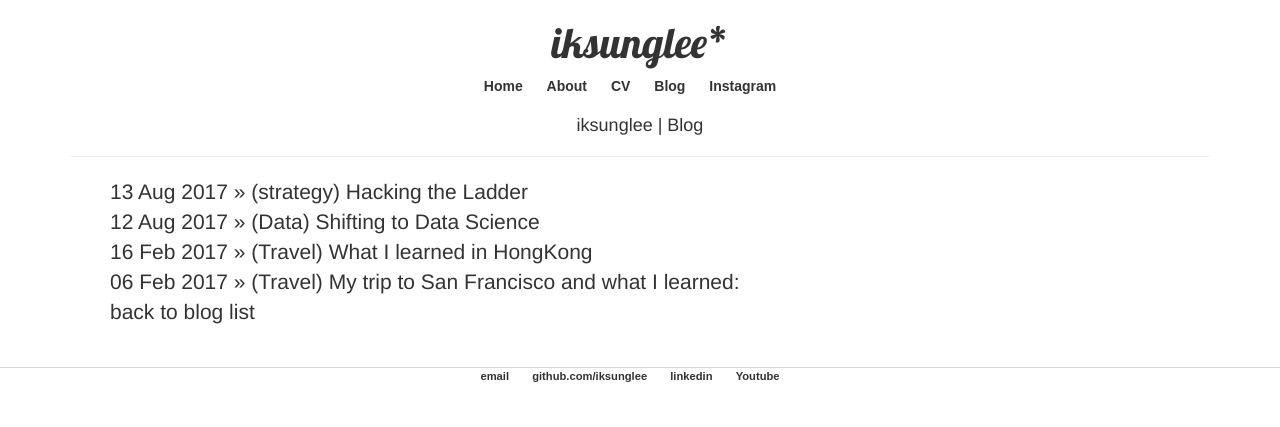
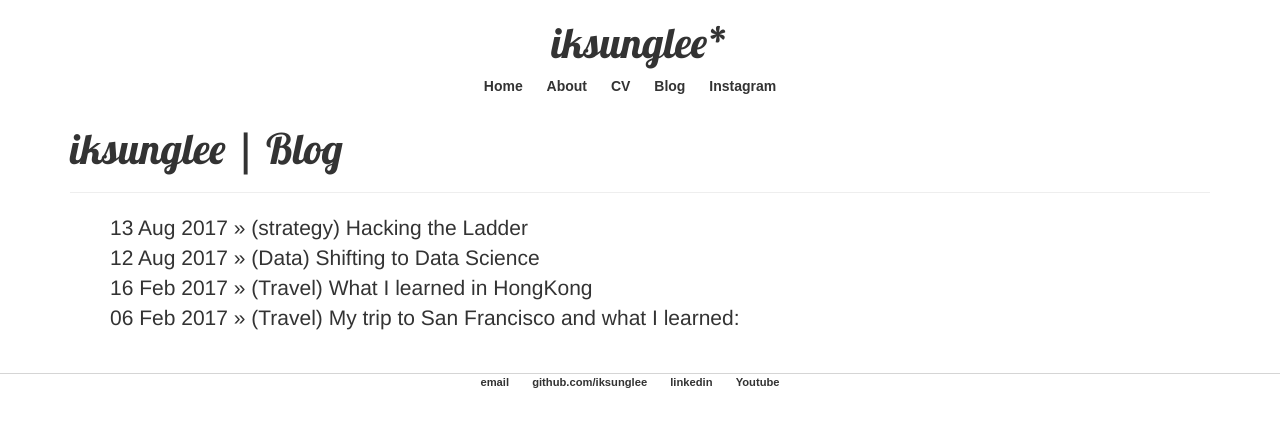
Before and after one commit to iksunglee/iksunglee.github.io, a Jekyll site: the page built from blog/index.html, in a window 1280 px wide. Shown: the top 427 px of the page. Built offline with Jekyll 4.4.1, drawn with Linux system fonts in a browser that asks for light colours; nearby versions of some CDN libraries.

Commit message:
Update index.html

```diff
--- a/blog/index.html
+++ b/blog/index.html
@@ -2,12 +2,11 @@
 layout: default
 title: iksunglee | Blog
 ---
-<h4><center>{{ page.title }}</center></h4>
+<h1>{{ page.title }}</h1>
 	<hr>
 	<ul class="posts">
 
 	  {% for post in site.posts %}
 	    <li><span>{{ post.date | date_to_string }}</span> » <a href="{{ post.url }}" title="{{ post.title }}">{{ post.title }}</a></li>
 	  {% endfor %}
-		<a href="https://iksunglee.github.io"> back to blog list </a>
 	</ul>
```
